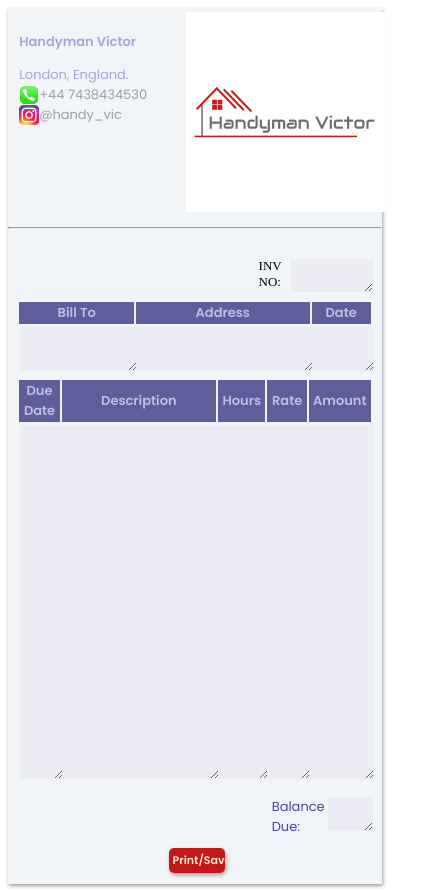
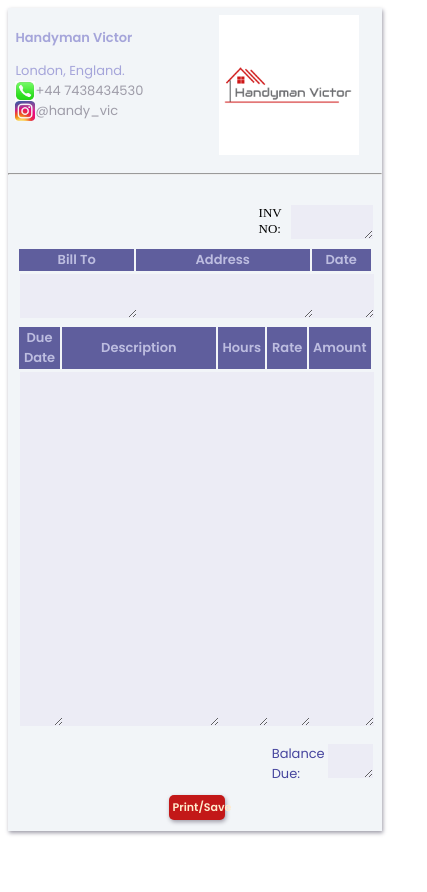
Before and after one commit to kachifako/Handyman-Victor-invoice, a plain HTML site: page Index.html in a window 390 px wide. Shown: the whole page, 427 px wide, since content can reach past the window. After the commit the page ends 844 px from the top, so only its background shows below. Drawn offline with Linux system fonts and the light colour scheme.

Commit message:
Update style.css
header style corrections

```diff
--- a/style.css
+++ b/style.css
@@ -17,6 +17,7 @@ header{
     display: flex;
     justify-content: space-between;
     color: rgb(165, 165, 218);
+    padding: 2%;
 }
 
 
@@ -32,13 +33,14 @@ a:hover{
 
 
 .logo {
-    padding: 2% ;
 
+    width:150px;
+    height:150px;
 }
 
 
 .about {
-    padding: 3%;
+    margin-right: 5%;
     font-family: 'Poppins', sans-serif;
 }
 
@@ -165,7 +167,16 @@ button:hover{
 
     }
 
+    header{
+        margin-right: -12%;
+    }
 
+
+    .logo{
+        width: 70%;
+        height: auto;
+
+    }
 
 
     .container {
```
